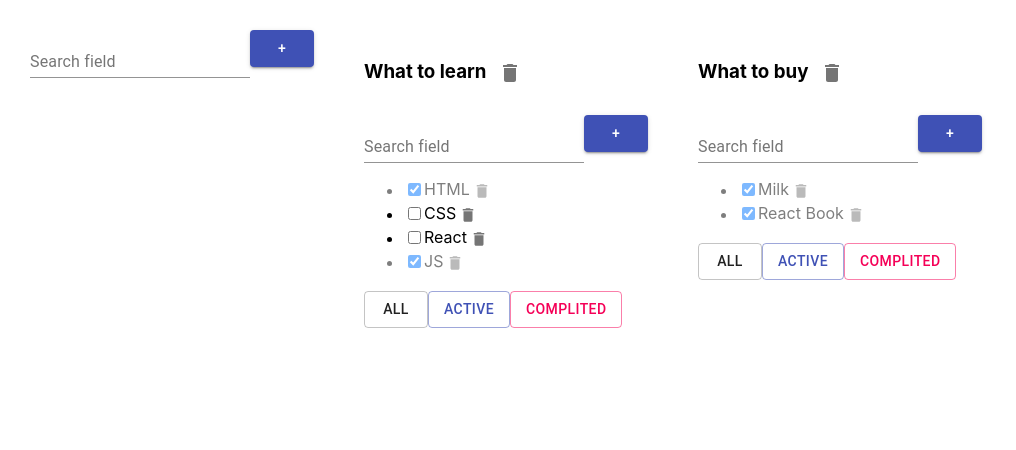
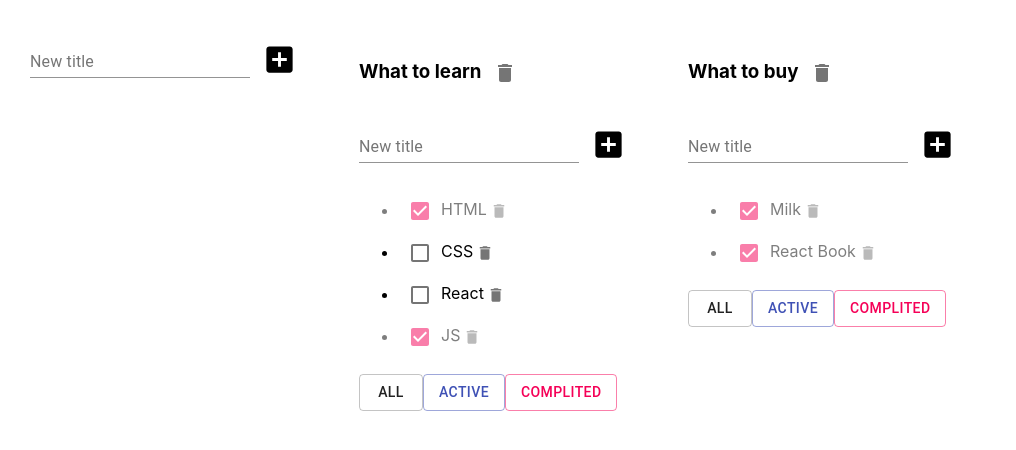
Before and after one commit to buldar/ReTodolist, a React (Create React App) app: page / in a window 1280 px wide. Shown: the top 450 px of the page, without its empty margins (0-1016 px from the left). Built offline with nearby package versions, Linux system fonts and the light colour scheme.

Commit message:
still continue play with material ui

```diff
--- a/src/AddItemForm.tsx
+++ b/src/AddItemForm.tsx
@@ -1,6 +1,7 @@
 import React, {ChangeEvent, KeyboardEvent, useState} from "react";
-import {Button} from "@material-ui/core";
+import {Button, IconButton} from "@material-ui/core";
 import TextField from "@material-ui/core/TextField";
+import {AddBox} from "@material-ui/icons";
 
 type AddItemFormType = {
     addItem: (title: string) => void,
@@ -34,20 +35,17 @@ export function AddItemForm(props: AddItemFormType) {
 
     return (
         <div>
-            {/*<input value={title}*/}
-            {/*       onChange={onChangeHandler}*/}
-            {/*       onKeyPress={onKeyPressHandler}*/}
-            {/*       className={error ? "error" : ""}*/}
-            {/*/>*/}
-            <TextField id="outlined-search" label="Search field" type="search"
+            <TextField id="outlined-search" label="New title" type="search"
                        value={title}
+                       error={!!error}
                        onChange={onChangeHandler}
                        onKeyPress={onKeyPressHandler}
+                       helperText={error}
             />
-            <Button onClick={addItem}
-                    variant={"contained"}
-                    color={"primary"}>+</Button>
-            {error && <div className="error-message">{error}</div>}
+            <IconButton color={"inherit"}
+                        onClick={addItem}>
+                <AddBox fontSize={"large"}/>
+            </IconButton>
         </div>
     )
 }
--- a/src/Todolist.tsx
+++ b/src/Todolist.tsx
@@ -2,9 +2,9 @@ import React, {ChangeEvent} from 'react';
 import {FilterValuesType} from './App';
 import {AddItemForm} from "./AddItemForm";
 import {EditableSpan} from "./EditableSpan";
-import {IconButton} from "@material-ui/core";
+import {IconButton, Button, Checkbox} from "@material-ui/core";
 import {Delete} from "@material-ui/icons";
-import Button from "@material-ui/core/Button";
+// import Button from "@material-ui/core/Button";
 
 
 export type TaskType = {
@@ -63,7 +63,7 @@ export function Todolist(props: PropsType) {
                     }
 
                     return <li key={t.id} className={t.isDone ? "is-done" : ""}>
-                        <input type="checkbox" onChange={onChangeStatusHandler} checked={t.isDone}/>
+                        <Checkbox onChange={onChangeStatusHandler} checked={t.isDone}/>
                         <EditableSpan title={t.title}
                                       onChange={onChangeTitleHandler}/>
                         <IconButton size={"small"} onClick={onClickHandler}>
```
